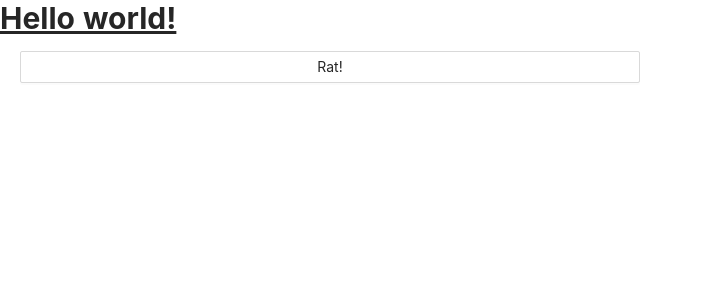
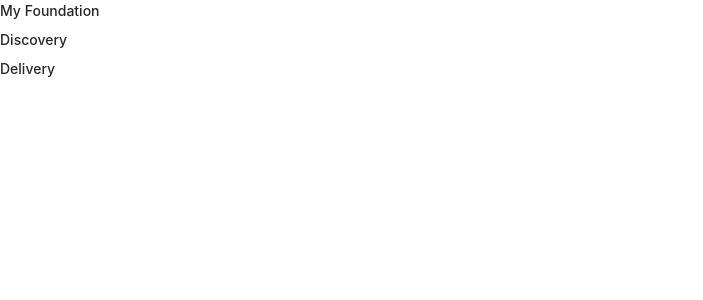
Before and after one commit to rabira-hierpa/crave-tech-front-end-test, a React (Create React App) app: page / in a window 1280 px wide. Shown: the top 300 px of the page, without its empty margins (0-703 px from the left). Built offline with nearby package versions, Linux system fonts and the light colour scheme.

Commit message:
✨ added inital barebone layout

```diff
--- a/src/App.tsx
+++ b/src/App.tsx
@@ -1,11 +1,10 @@
-import Button  from "antd/es/button";
 import React from "react";
+import Home from "./containers/Home";
 
 function App() {
   return (
     <div className="w-1/2 h-full flex flex-col justify-center space-x-5">
-      <h1 className="text-3xl font-bold underline">Hello world!</h1>
-      <Button>Rat!</Button>
+      <Home />
     </div>
   );
 }
--- /dev/null
+++ b/src/components/TaskInput.tsx
@@ -0,0 +1,22 @@
+import React, { useEffect, useState } from "react";
+import { StartupTaskType } from "../lib/types/task.type";
+
+
+const TaskInput:React.FC = () => {
+  const [taskList, setTaskList] = useState<StartupTaskType[]>([]);
+
+  useEffect(() => {
+	//@ts-ignore
+    const currentTaskList:StartupTaskType[] = JSON.parse(localStorage.getItem("taskList"))
+
+    if (currentTaskList) {
+      setTaskList(currentTaskList);
+    }
+  }, []);
+
+
+
+  return <div>TaskInput</div>;
+};
+
+export default TaskInput;
--- /dev/null
+++ b/src/containers/Home.tsx
@@ -0,0 +1,66 @@
+import { Checkbox, Form } from "antd";
+import React, { useEffect, useState } from "react";
+import { StartupTaskType, TaskStatus } from "../lib/types/task.type";
+
+const initialState:StartupTaskType[] = [
+  {
+    title: "My Foundation",
+    sub_tasks: [],
+    status: TaskStatus.ACTIVE,
+  },
+  {
+    title: "Discovery",
+    sub_tasks: [],
+    status: TaskStatus.LOCKED,
+  },
+  {
+    title: "Delivery",
+    sub_tasks: [],
+    status: TaskStatus.LOCKED,
+  },
+];
+
+const Home = () => {
+  const [TaskForm] = Form.useForm();
+  const [taskList, setTaskList] = useState<StartupTaskType[]>([]);
+
+  useEffect(() => {
+    const savedList = localStorage.getItem("taskList");
+    if (typeof savedList === "string") {
+      const currentTaskList = JSON.parse(savedList);
+      if (!currentTaskList.length) {
+        localStorage.setItem("taskList", JSON.stringify(initialState));
+      }
+      setTaskList(currentTaskList);
+    } else {
+      setTaskList(initialState);
+    }
+  }, []);
+
+  return (
+    <div>
+      {taskList?.map((task) => {
+        return (
+          <>
+            <h1>{task.title}</h1>
+            <Form.List name="sub_tasks" initialValue={task.sub_tasks}>
+              {(fields) => {
+                return (
+                  <div>
+                    {fields.map((field) => (
+                      <Form.Item {...field}>
+                        <Checkbox />
+                      </Form.Item>
+                    ))}
+                  </div>
+                );
+              }}
+            </Form.List>
+          </>
+        );
+      })}
+    </div>
+  );
+};
+
+export default Home;
--- a/src/index.tsx
+++ b/src/index.tsx
@@ -12,7 +12,4 @@ ReactDOM.render(
   document.getElementById('root')
 );
 
-// If you want to start measuring performance in your app, pass a function
-// to log results (for example: reportWebVitals(console.log))
-// or send to an analytics endpoint. Learn more: https://bit.ly/CRA-vitals
 reportWebVitals();
--- /dev/null
+++ b/src/lib/types/task.type.ts
@@ -0,0 +1,16 @@
+export type SubTaskType = {
+  title: string;
+  isComplete: boolean;
+};
+
+export enum TaskStatus {
+  ACTIVE = "active",
+  COMPELTED = "completed",
+  LOCKED = "locked",
+}
+
+export type StartupTaskType = {
+  title: string;
+  sub_tasks: SubTaskType[];
+  status: TaskStatus;
+};
```
